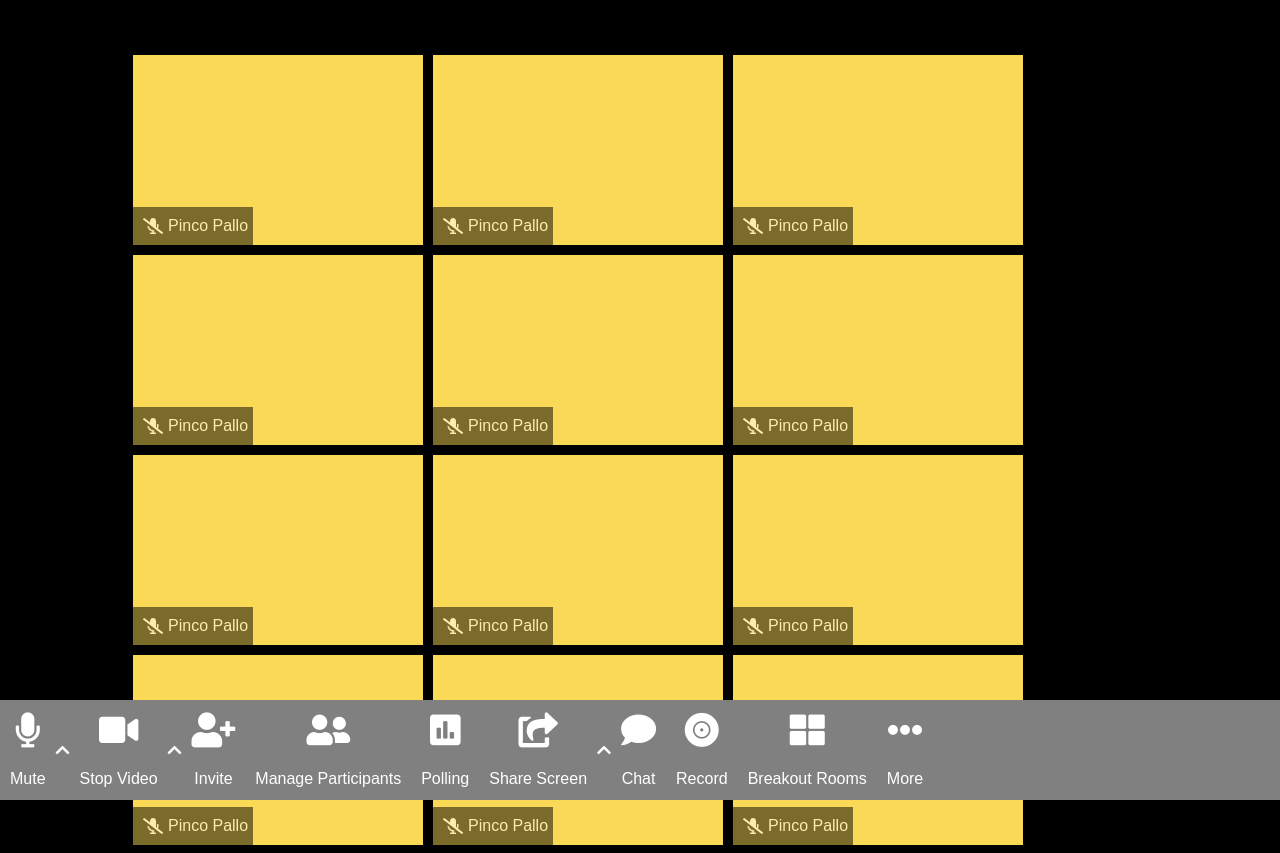
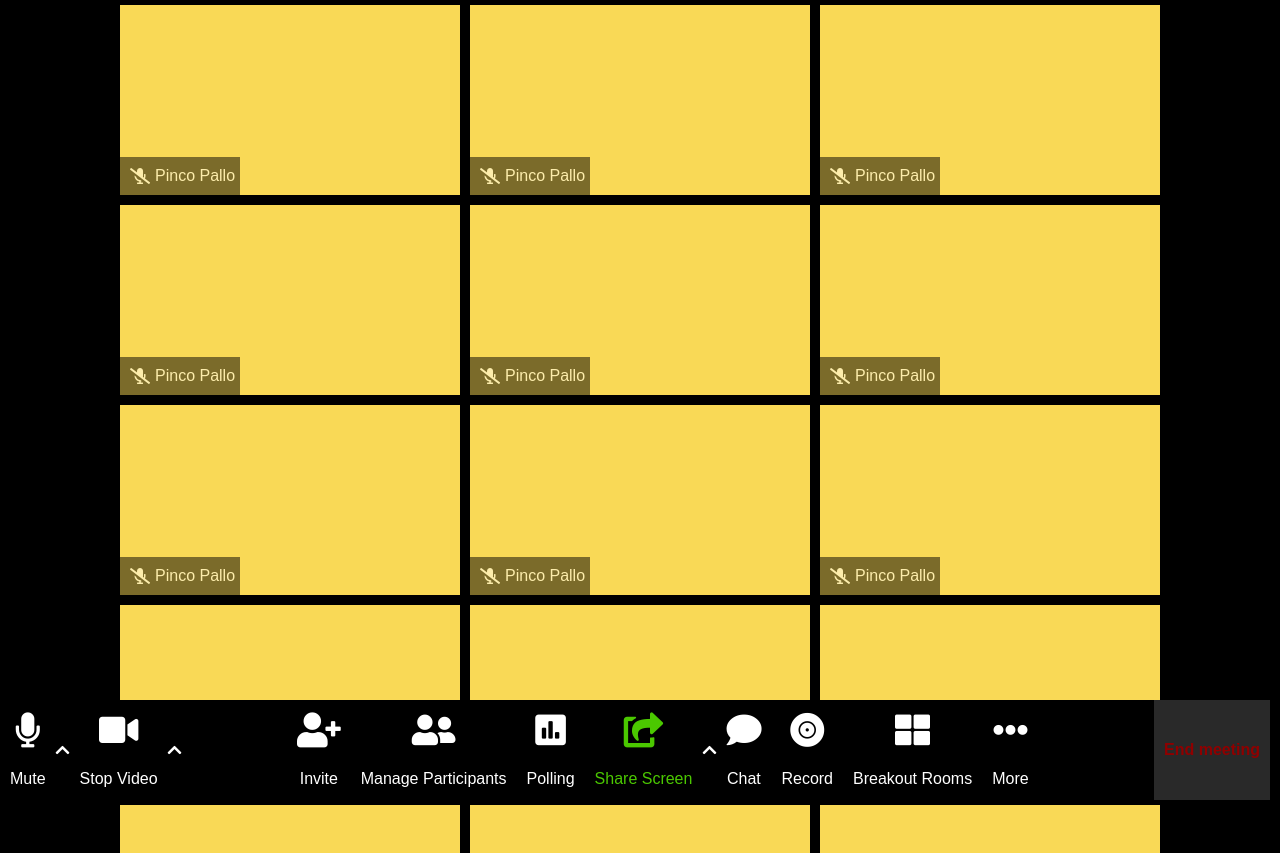
Before and after one commit to EdoardoLai96/html-css-zoom, a plain HTML site: page index.html in a window 1280 px wide. Shown: the top 853 px of the page. Drawn offline with Linux system fonts and the light colour scheme.

Commit message:
Stilizzato tutto nav in basso

```diff
--- a/index.html
+++ b/index.html
@@ -13,10 +13,7 @@
 
     <!-- INIZIO MAIN  -->
 
-    <main class="bg-black mrgbottom100px">
-        <nav class="top-header  bg-black">
-
-        </nav>
+    <main class="bg-black mrgbottom100px flex">
         <!-- Inizio schermata coi partecipanti  -->
         <div class="container flex wrap flex-row">
             <!-- singolo blocco partecipante  -->
@@ -310,9 +307,9 @@
             </div>
             <!-- FUNZIONE  -->
             <div class="funzione flex flex-column padding-side-10" >
-                <i class="fas fa-share-square fontsize-35px white"></i>
+                <i class="fas fa-share-square fontsize-35px  green-arrow"></i>
 
-                <div class="funzione-text white">
+                <div class="funzione-text green-arrow">
                     Share Screen
                 </div>
             </div>
@@ -362,8 +359,12 @@
         <!-- FINE NAV MID  -->
 
         <!-- NAV RIGHT  -->
-        <nav class="right-nav">
-
+        <nav class="right-nav flex">
+            <div class="end-meeting-container flex padding-side-10  opacity-75">
+                <div class="end-meeting red bold-600 padding-side-10 flex flex-center opacity-75">
+                    End meeting
+                </div>
+            </div>
         </nav>
         <!--FINE NAV RIGHT  -->
 
--- a/library.css
+++ b/library.css
@@ -61,6 +61,12 @@
 .black{
     color: black;
 }
+
+
+.red{
+    color: red;
+}
+
 
 .white{
     color: white;
--- a/style.css
+++ b/style.css
@@ -12,18 +12,18 @@ main{
 
 }
 
+.container{
+    justify-content: center;
+}
+
 .top-header{
     height: 50px;
 }
 
-.container{
-    width: 80%;
-    margin: auto;
-}
 
 .box-img-text{
     height: 200px;
-    width: 300px;
+    width: 350px;
     border: 5px solid black;
 }
 
@@ -36,10 +36,11 @@ main{
 
 footer{
     width: 100%;
-    background-color: grey;
+    background-color: #000;
     position: fixed;
     bottom: 0;
     z-index: 9999;
+    justify-content: space-between;
 }
 
 .left-nav{
@@ -61,3 +62,11 @@ footer{
     align-items: center;
     font-size: 16px;
 }
+
+.end-meeting{
+    background-color: #4A4A4A;
+}
+
+.green-arrow{
+    color: #4BC800;
+}
```
